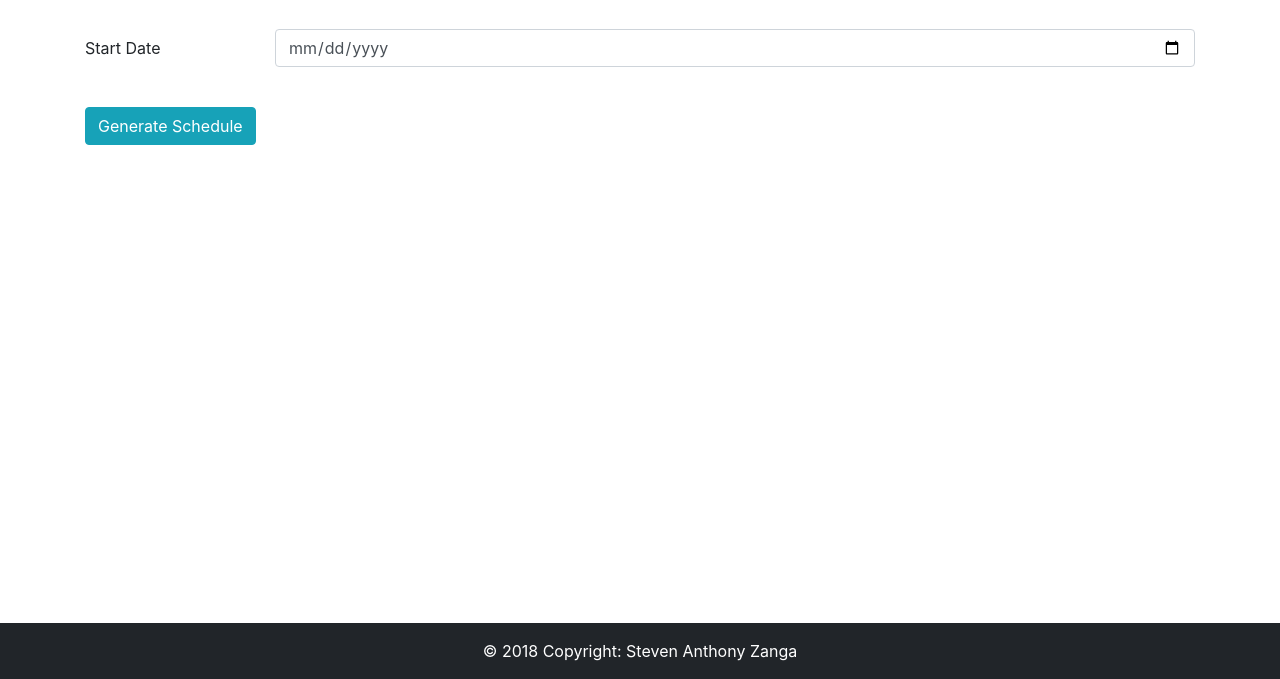
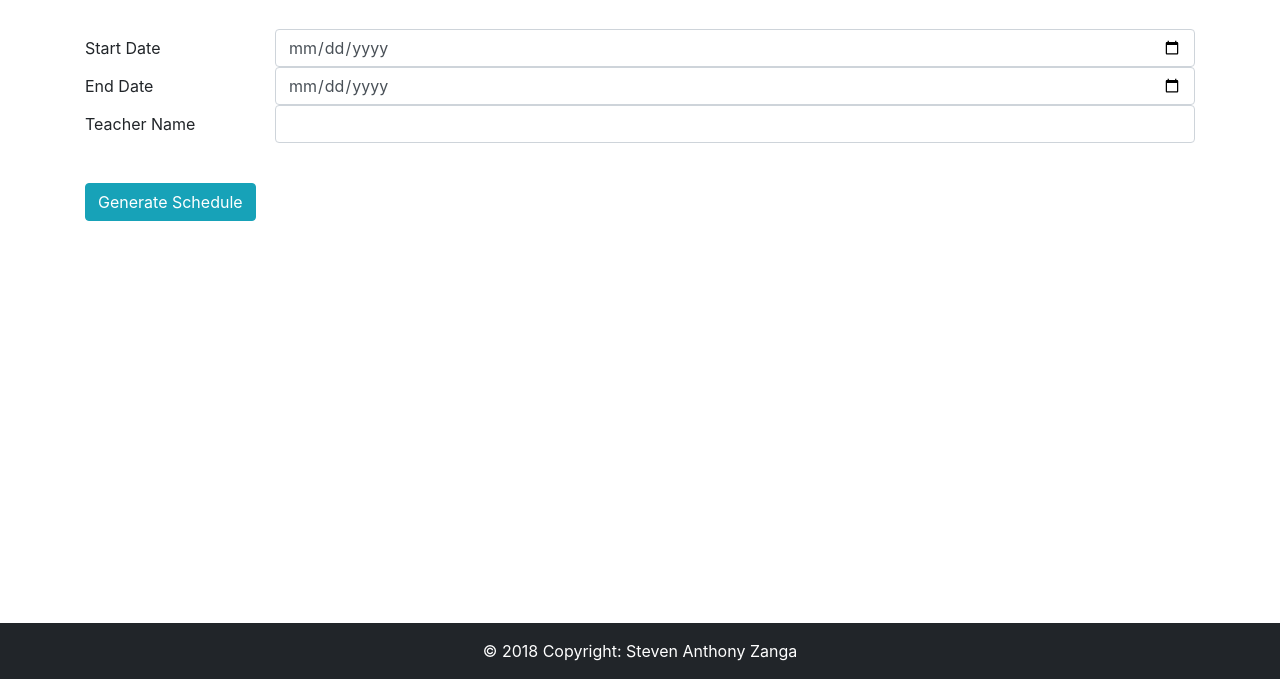
Before and after one commit to stevau5/emsb-scheduler, a website: page Views/index.html in a window 1280 px wide. Shown: the part 121-800 px from the top of the page. Drawn offline with nearby package versions, Linux system fonts and the light colour scheme.

Commit message:
added generate function

```diff
--- a/Views/index.html
+++ b/Views/index.html
@@ -57,20 +57,36 @@
       <h2 class="text-center">Starting A Business Schedule Generator</h2>
       <br />
 
-      <form>
+      <form id="DateForm">
         <div class="form-group row">
+
           <label for="sd" class="col-sm-2 col-form-label">Start Date</label>
           <div class="col-sm-10">
             <input type="date" class="form-control" id="sd" />
+          </div>
+
+          <label for="ed" class="col-sm-2 col-form-label">End Date</label>
+          <div class="col-sm-10">
+            <input type="date" class="form-control" id="ed" />
+          </div>
+
+          <label for="tn" class="col-sm-2 col-form-label">Teacher Name</label>
+          <div class="col-sm-10">
+            <input type="text" class="form-control" id="tn" />
           </div>
         </div>
 
         <br />
 
-        <button type="submit" class="btn btn-info">
+        <button type="submit" class="btn btn-info" onsubmit="gen()">
           Generate Schedule
         </button>
       </form>
+
+      <div id="preview">
+
+      </div>
+
     </div>
   </body>
 
@@ -79,7 +95,7 @@
       © 2018 Copyright: Steven Anthony Zanga
     </div>
   </footer>
-</html>
+
 
 <style>
   footer {
@@ -92,3 +108,19 @@
     text-align: center;
   }
 </style>
+
+<script>
+  function gen() {
+
+    var x = document.getElementById("sd").value
+    var y = document.getElementById("ed").value
+    var z = document.getElementById("tn").value
+
+    console.log(x)
+    console.log(y)
+    console.log(z)
+
+  }
+
+</script>
+</html>
```
